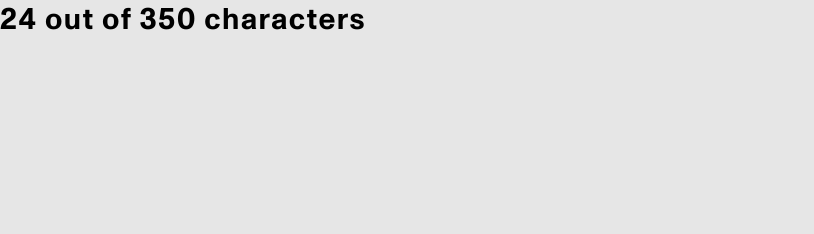
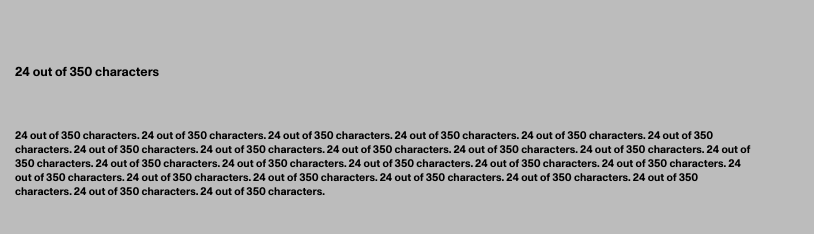
Before and after one commit to dnidd/dnidd.github.io, a plain HTML site: page index.html in a window 1280 px wide. Shown: the whole page, without its empty margins (0-814 px from the left). Drawn offline with Linux system fonts and the light colour scheme.

Commit message:
create grid

```diff
--- a/css/style.css
+++ b/css/style.css
@@ -22,21 +22,21 @@ body {
 
   /* Text highlighting */
 ::selection {
-    background: rgb(253, 219, 156);
+    background: rgb(255, 255, 255);
   }
   /* Text highlighting Firefox */
 ::-moz-selection {
-    background: rgb(253, 219, 156);
+    background: rgb(255, 255, 255);
   }
-
 
 /* Global font size */
 html {
     font-family: "MG-B";
     font-size: 10px;
-    letter-spacing: .14rem;
+    /* letter-spacing: -.02rem; */
     color: rgb(0, 0, 0);
-    background-color: rgb(230, 230, 230);
+    background-color: rgb(188, 188, 188);
+    line-height: 1.4rem;
 }
 
 /* Formats lists and menu*/
@@ -50,7 +50,6 @@ ul a {
 a {
     text-decoration: none;
     color: black;
-    transition: letter-spacing 0.5s;
 }
 
 /* ******************************************** */
@@ -61,26 +60,39 @@ a {
     font-family: "MG-B";
     src: url("/fonts/MG-B.woff2");
   }
-/* @font-face {
-    font-family: "ABCMarfaMono-Light-Trial";
-    src: url("/fonts/ABCMarfaMono-Light-Trial.woff2");
-} */
 
+.test_wrapper {
+    display: grid;
+    grid-template-columns: repeat(12, 1fr);
+    margin-left: 1.5rem;
+    margin-top: 1.5rem;
+}
 
-.test_text {
-    font-family: MG-B;
-    /* letter-spacing: 0rem; */
-    /* grid-column: 1 / 25; */
-    /* font-size: 1.1rem; */
-    font-size: 3rem;
-    /* margin-bottom: 1.8rem; */
+.test_header {
+    grid-column: 1 / 8;
+    margin-top: 5rem;
+    font-size: 1.3rem;
+}
+
+.test_text_1 {
+    grid-column: 1/ 8;
+    margin-top: 5rem;
+    font-size: 1.1rem;
 }
 
 
-.wrapper_menu {
-    display: grid;
-    grid-template-columns: repeat(24, 1fr);
-    margin-left: 1.5rem;
-    margin-right: 1.5rem;
-    margin-top: -1.9rem;
+/* ******************************************** */
+/* ******************************************** */
+/* ******************************************** */
+/* ******************************************** */
+/* MEDIA QUERIES */
+
+@media (width < 800px) {
+
+    .test_text_1 {
+        /* justify-content: right; */
+        /* margin-top: 2rem; */
+        grid-column: 1 / 12;
+        /* background-color: brown; */
+    }
 }
--- a/index.html
+++ b/index.html
@@ -7,6 +7,36 @@
     <link rel="stylesheet" href="css/style.css">
 </head>
 <body>
-    <p class = "test_text">24 out of 350 characters</p>
+    <div class="test_wrapper">
+        <p class="test_header"> 24 out of 350 characters</p>
+        <p class="test_text_1">
+            24 out of 350 characters.
+            24 out of 350 characters.
+            24 out of 350 characters.
+            24 out of 350 characters.
+            24 out of 350 characters.
+            24 out of 350 characters.
+            24 out of 350 characters.
+            24 out of 350 characters.
+            24 out of 350 characters.
+            24 out of 350 characters.
+            24 out of 350 characters.
+            24 out of 350 characters.
+            24 out of 350 characters.
+            24 out of 350 characters.
+            24 out of 350 characters.
+            24 out of 350 characters.
+            24 out of 350 characters.
+            24 out of 350 characters.
+            24 out of 350 characters.
+            24 out of 350 characters.
+            24 out of 350 characters.
+            24 out of 350 characters.
+            24 out of 350 characters.
+            24 out of 350 characters.
+            24 out of 350 characters.
+        </p>
+    </div>
+
 </body>
 </html>
```
